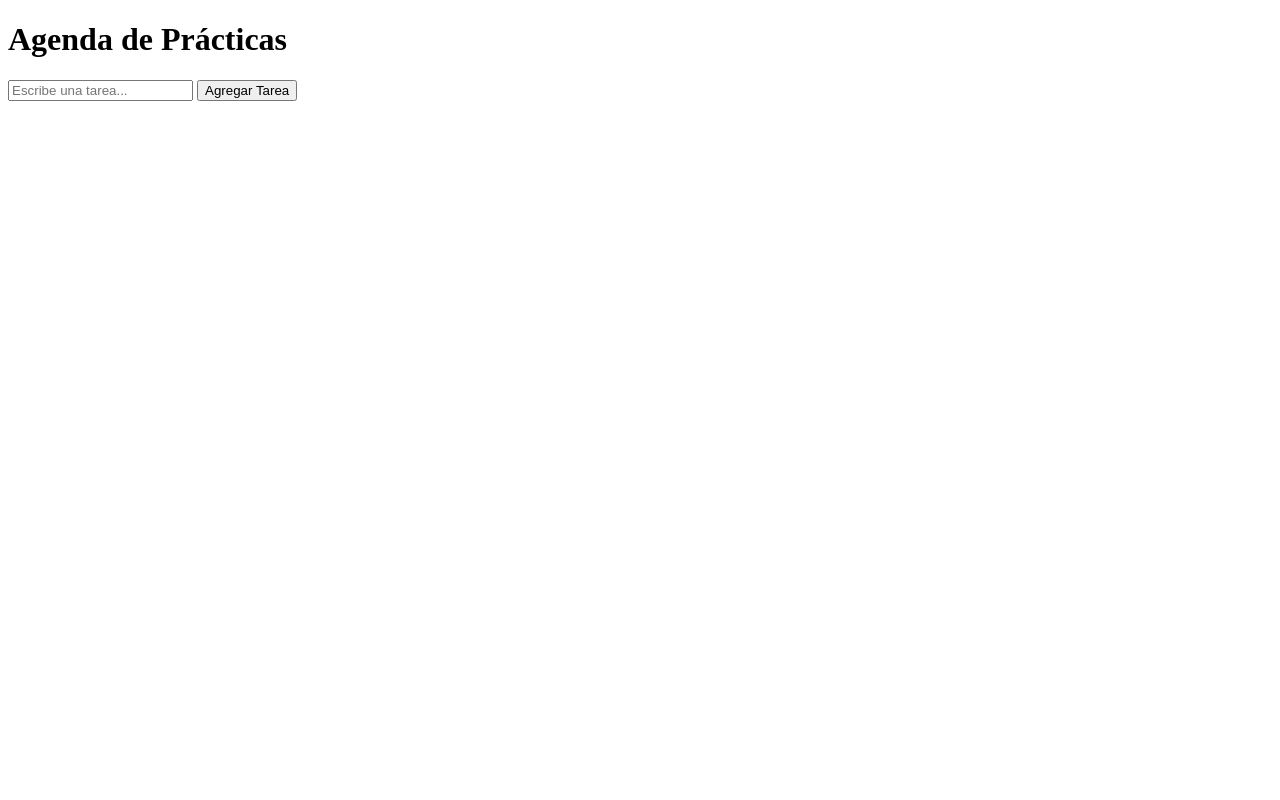
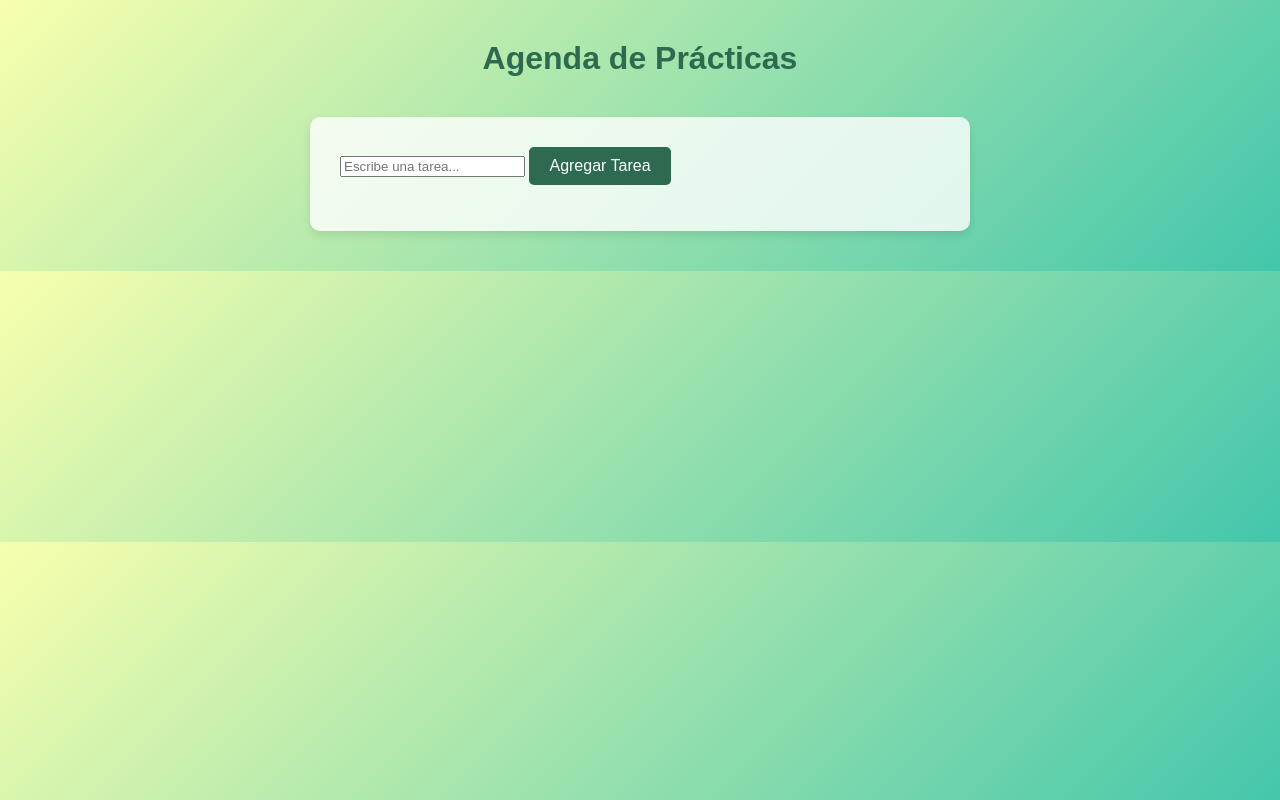
Before and after one commit to Omar202204/Web-Development, a plain HTML site: page Dia5.html in a window 1280 px wide. Drawn offline with Linux system fonts and the light colour scheme.

Commit message:
Dia 5 terminado

```diff
--- a/Dia5.html
+++ b/Dia5.html
@@ -8,14 +8,55 @@ y una lista vacía (ul) donde irán apareciendo. -->
 <head>
     <meta charset="UTF-8">
     <title>Viernes de Integración</title>
+
+<style>
+    body {
+      background: linear-gradient(135deg, #f8ffae, #43c6ac);
+      font-family: Arial, sans-serif;
+      color: #333;
+      margin: 0;
+      padding: 0;
+    }
+    h1 {
+      text-align: center;
+      color: #2d6a4f;
+      margin-top: 40px;
+    }
+    .contenedor {
+      background: rgba(255,255,255,0.8);
+      border-radius: 10px;
+      box-shadow: 0 4px 8px rgba(0,0,0,0.1);
+      max-width: 600px;
+      margin: 40px auto;
+      padding: 30px;
+    }
+    button {
+      background: #2d6a4f;
+      color: #fff;
+      border: none;
+      border-radius: 5px;
+      padding: 10px 20px;
+      font-size: 16px;
+      cursor: pointer;
+      transition: background 0.3s;
+    }
+    button:hover {
+      background: #40916c;
+    }
+  </style>
+
 </head>
 <body>
     <h1>Agenda de Prácticas</h1>
 
-    <input type="text" id="inputTarea" placeholder="Escribe una tarea...">
+    <div class="contenedor">
+        <input type="text" id="inputTarea" placeholder="Escribe una tarea...">
+
     <button id="btnAgregar">Agregar Tarea</button>
 
     <ul id="listaTareas"></ul>
+    </div>
+
 
     <script src="Dia5.js"></script>
 </body>
```
Also changed, not shown: Dia5.js (+4 -19 lines).
